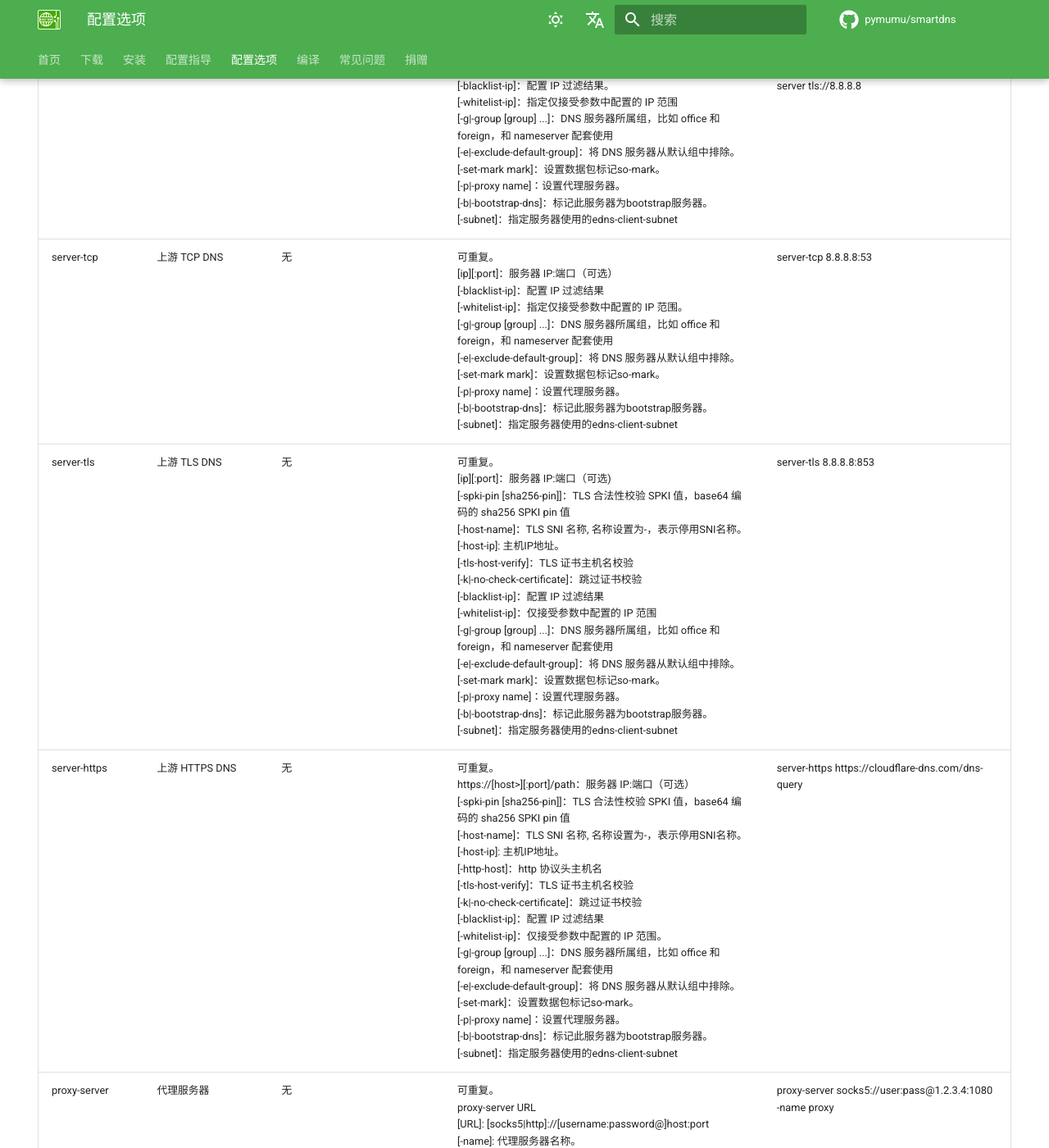
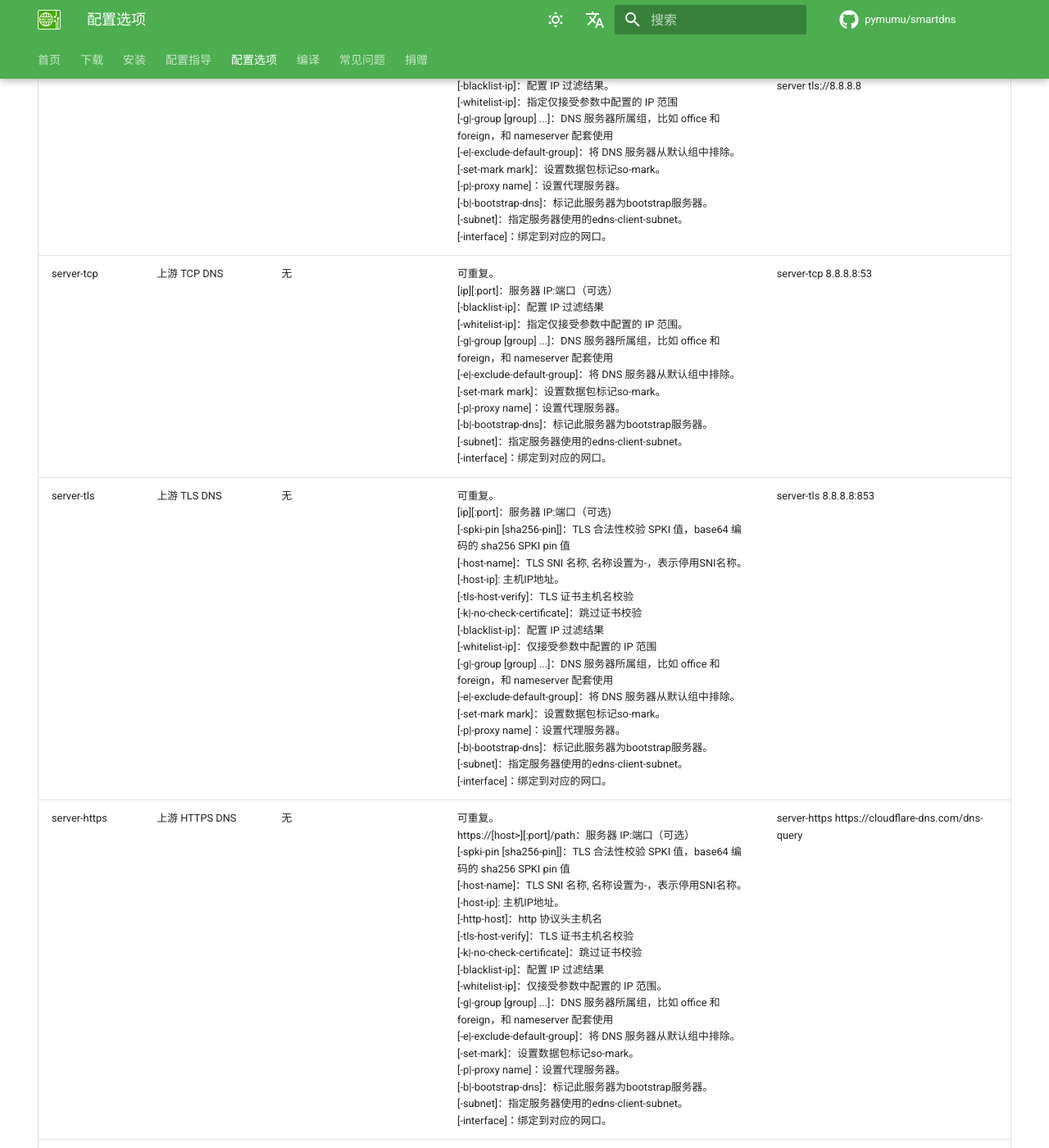
Before and after one commit to pymumu/smartdns, an MkDocs documentation site: the page built from docs/configuration.md, in a window 1280 px wide and 1400 px high, scrolled down 3345 px. Shown: the whole window at 82% size. Built offline with MkDocs 1.6.1 and Material for MkDocs 9.7.7, drawn with Linux system fonts in a browser that asks for light colours; comment, search, counter and statistics services are not loaded.

Commit message:
update server option. add -interface

```diff
--- a/docs/configuration.md
+++ b/docs/configuration.md
@@ -47,10 +47,10 @@
 | audit-console | 是否输出审计日志到控制台 | no | [yes\|no] | audit-console yes |
 | audit-syslog | 是否输出审计日志到系统日志 | no | [yes\|no] | audit-syslog yes |
 | conf-file | 附加配置文件 | 无 | 合法路径字符串，通配符号 | conf-file /etc/smartdns/smartdns.more.conf <br /> conf-file *.conf |
-| server | 上游 UDP DNS | 无 | 可重复。<br />[ip][:port]\|URL：服务器 IP:端口（可选）或 URL <br />[-blacklist-ip]：配置 IP 过滤结果。<br />[-whitelist-ip]：指定仅接受参数中配置的 IP 范围<br />[-g\|-group [group] ...]：DNS 服务器所属组，比如 office 和 foreign，和 nameserver 配套使用<br />[-e\|-exclude-default-group]：将 DNS 服务器从默认组中排除。<br />[-set-mark mark]：设置数据包标记so-mark。<br />[-p\|-proxy name]：设置代理服务器。 <br />[-b\|-bootstrap-dns]：标记此服务器为bootstrap服务器。<br />[-subnet]：指定服务器使用的edns-client-subnet| server 8.8.8.8:53 -blacklist-ip -group g1 -proxy proxy<br /> server tls://8.8.8.8|
-| server-tcp | 上游 TCP DNS | 无 | 可重复。<br />[ip][:port]：服务器 IP:端口（可选）<br />[-blacklist-ip]：配置 IP 过滤结果<br />[-whitelist-ip]：指定仅接受参数中配置的 IP 范围。<br />[-g\|-group [group] ...]：DNS 服务器所属组，比如 office 和 foreign，和 nameserver 配套使用<br />[-e\|-exclude-default-group]：将 DNS 服务器从默认组中排除。<br />[-set-mark mark]：设置数据包标记so-mark。<br />[-p\|-proxy name]：设置代理服务器。 <br />[-b\|-bootstrap-dns]：标记此服务器为bootstrap服务器。<br />[-subnet]：指定服务器使用的edns-client-subnet| server-tcp 8.8.8.8:53 |
-| server-tls | 上游 TLS DNS | 无 | 可重复。<br />[ip][:port]：服务器 IP:端口（可选)<br />[-spki-pin [sha256-pin]]：TLS 合法性校验 SPKI 值，base64 编码的 sha256 SPKI pin 值<br />[-host-name]：TLS SNI 名称, 名称设置为-，表示停用SNI名称。<br />[-host-ip]: 主机IP地址。<br />[-tls-host-verify]：TLS 证书主机名校验<br /> [-k\|-no-check-certificate]：跳过证书校验<br />[-blacklist-ip]：配置 IP 过滤结果<br />[-whitelist-ip]：仅接受参数中配置的 IP 范围<br />[-g\|-group [group] ...]：DNS 服务器所属组，比如 office 和 foreign，和 nameserver 配套使用<br />[-e\|-exclude-default-group]：将 DNS 服务器从默认组中排除。<br />[-set-mark mark]：设置数据包标记so-mark。<br />[-p\|-proxy name]：设置代理服务器。 <br />[-b\|-bootstrap-dns]：标记此服务器为bootstrap服务器。<br />[-subnet]：指定服务器使用的edns-client-subnet| server-tls 8.8.8.8:853 |
-| server-https | 上游 HTTPS DNS | 无 | 可重复。<br />https://[host>][:port]/path：服务器 IP:端口（可选）<br />[-spki-pin [sha256-pin]]：TLS 合法性校验 SPKI 值，base64 编码的 sha256 SPKI pin 值<br />[-host-name]：TLS SNI 名称, 名称设置为-，表示停用SNI名称。<br />[-host-ip]: 主机IP地址。<br />[-http-host]：http 协议头主机名<br />[-tls-host-verify]：TLS 证书主机名校验<br /> [-k\|-no-check-certificate]：跳过证书校验<br />[-blacklist-ip]：配置 IP 过滤结果<br />[-whitelist-ip]：仅接受参数中配置的 IP 范围。<br />[-g\|-group [group] ...]：DNS 服务器所属组，比如 office 和 foreign，和 nameserver 配套使用<br />[-e\|-exclude-default-group]：将 DNS 服务器从默认组中排除。<br />[-set-mark]：设置数据包标记so-mark。<br />[-p\|-proxy name]：设置代理服务器。 <br />[-b\|-bootstrap-dns]：标记此服务器为bootstrap服务器。<br />[-subnet]：指定服务器使用的edns-client-subnet| server-https https://cloudflare-dns.com/dns-query |
+| server | 上游 UDP DNS | 无 | 可重复。<br />[ip][:port]\|URL：服务器 IP:端口（可选）或 URL <br />[-blacklist-ip]：配置 IP 过滤结果。<br />[-whitelist-ip]：指定仅接受参数中配置的 IP 范围<br />[-g\|-group [group] ...]：DNS 服务器所属组，比如 office 和 foreign，和 nameserver 配套使用<br />[-e\|-exclude-default-group]：将 DNS 服务器从默认组中排除。<br />[-set-mark mark]：设置数据包标记so-mark。<br />[-p\|-proxy name]：设置代理服务器。 <br />[-b\|-bootstrap-dns]：标记此服务器为bootstrap服务器。<br />[-subnet]：指定服务器使用的edns-client-subnet。<br />[-interface]：绑定到对应的网口。| server 8.8.8.8:53 -blacklist-ip -group g1 -proxy proxy<br /> server tls://8.8.8.8|
+| server-tcp | 上游 TCP DNS | 无 | 可重复。<br />[ip][:port]：服务器 IP:端口（可选）<br />[-blacklist-ip]：配置 IP 过滤结果<br />[-whitelist-ip]：指定仅接受参数中配置的 IP 范围。<br />[-g\|-group [group] ...]：DNS 服务器所属组，比如 office 和 foreign，和 nameserver 配套使用<br />[-e\|-exclude-default-group]：将 DNS 服务器从默认组中排除。<br />[-set-mark mark]：设置数据包标记so-mark。<br />[-p\|-proxy name]：设置代理服务器。 <br />[-b\|-bootstrap-dns]：标记此服务器为bootstrap服务器。<br />[-subnet]：指定服务器使用的edns-client-subnet。<br />[-interface]：绑定到对应的网口。| server-tcp 8.8.8.8:53 |
+| server-tls | 上游 TLS DNS | 无 | 可重复。<br />[ip][:port]：服务器 IP:端口（可选)<br />[-spki-pin [sha256-pin]]：TLS 合法性校验 SPKI 值，base64 编码的 sha256 SPKI pin 值<br />[-host-name]：TLS SNI 名称, 名称设置为-，表示停用SNI名称。<br />[-host-ip]: 主机IP地址。<br />[-tls-host-verify]：TLS 证书主机名校验<br /> [-k\|-no-check-certificate]：跳过证书校验<br />[-blacklist-ip]：配置 IP 过滤结果<br />[-whitelist-ip]：仅接受参数中配置的 IP 范围<br />[-g\|-group [group] ...]：DNS 服务器所属组，比如 office 和 foreign，和 nameserver 配套使用<br />[-e\|-exclude-default-group]：将 DNS 服务器从默认组中排除。<br />[-set-mark mark]：设置数据包标记so-mark。<br />[-p\|-proxy name]：设置代理服务器。 <br />[-b\|-bootstrap-dns]：标记此服务器为bootstrap服务器。<br />[-subnet]：指定服务器使用的edns-client-subnet。<br />[-interface]：绑定到对应的网口。| server-tls 8.8.8.8:853 |
+| server-https | 上游 HTTPS DNS | 无 | 可重复。<br />https://[host>][:port]/path：服务器 IP:端口（可选）<br />[-spki-pin [sha256-pin]]：TLS 合法性校验 SPKI 值，base64 编码的 sha256 SPKI pin 值<br />[-host-name]：TLS SNI 名称, 名称设置为-，表示停用SNI名称。<br />[-host-ip]: 主机IP地址。<br />[-http-host]：http 协议头主机名<br />[-tls-host-verify]：TLS 证书主机名校验<br /> [-k\|-no-check-certificate]：跳过证书校验<br />[-blacklist-ip]：配置 IP 过滤结果<br />[-whitelist-ip]：仅接受参数中配置的 IP 范围。<br />[-g\|-group [group] ...]：DNS 服务器所属组，比如 office 和 foreign，和 nameserver 配套使用<br />[-e\|-exclude-default-group]：将 DNS 服务器从默认组中排除。<br />[-set-mark]：设置数据包标记so-mark。<br />[-p\|-proxy name]：设置代理服务器。 <br />[-b\|-bootstrap-dns]：标记此服务器为bootstrap服务器。<br />[-subnet]：指定服务器使用的edns-client-subnet。<br />[-interface]：绑定到对应的网口。| server-https https://cloudflare-dns.com/dns-query |
 | proxy-server | 代理服务器 | 无 | 可重复。<br />proxy-server URL <br />[URL]: [socks5\|http]://[username:password@]host:port<br />[-name]: 代理服务器名称。 |proxy-server socks5://user:pass@1.2.3.4:1080 -name proxy|
 | speed-check-mode | 测速模式选择 | ping,tcp:80,tcp:443 | [ping\|tcp:[80]\|none] | speed-check-mode ping,tcp:80,tcp:443 |
 | response-mode | 首次查询响应模式 | first-ping |模式：[first-ping\|fastest-ip\|fastest-response]<br /> [first-ping]: 最快ping响应地址模式，DNS上游最快查询时延+ping时延最短，查询等待与链接体验最佳;<br />[fastest-ip]: 最快IP地址模式，查询到的所有IP地址中ping最短的IP。需等待IP测速; <br />[fastest-response]: 最快响应的DNS结果，DNS查询等待时间最短，返回的IP地址可能不是最快。| response-mode first-ping |
```
Also changed, not shown: en/docs/configuration.md (+4 -4 lines).
